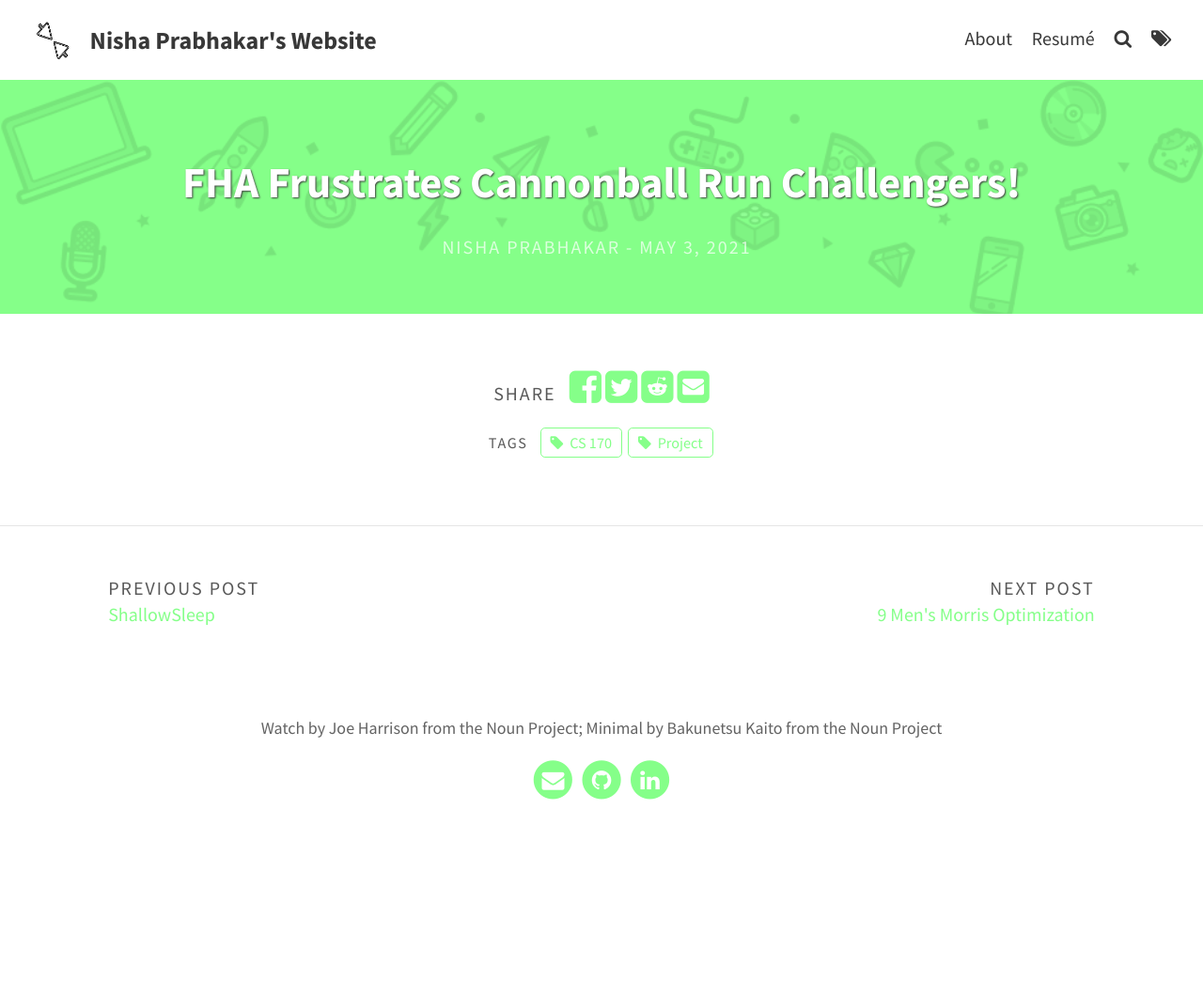
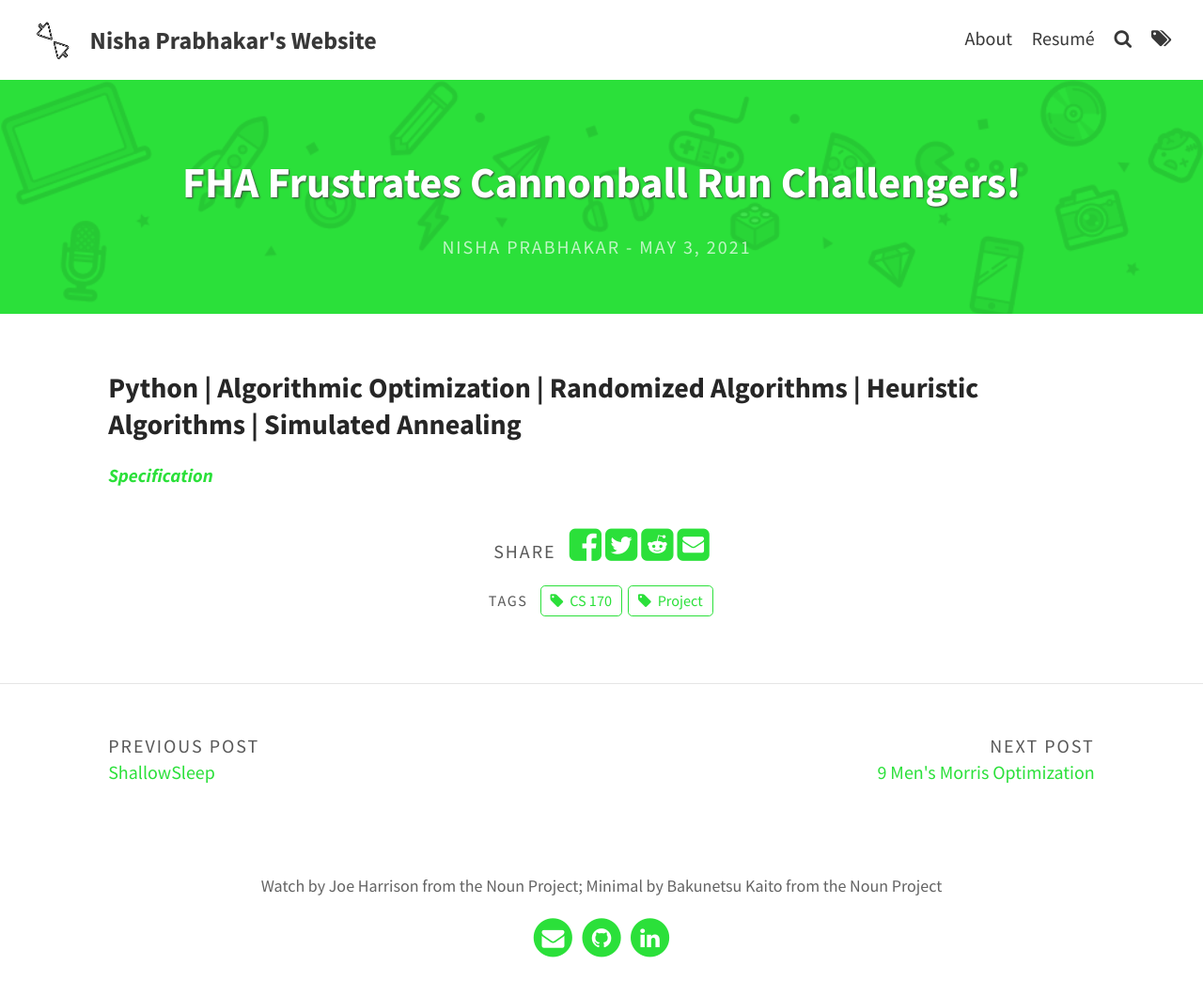
Before and after one commit to nishap1225/nishap1225.github.io, a Jekyll site: the page built from _posts/2021-05-03-FHA-Frustrates-Cannonball-Run-Competitors.md, in a window 1280 px wide. Shown: the whole page at 94% size. Built offline with Jekyll 4.4.1, drawn with Linux system fonts in a browser that asks for light colours; before the commit the page ends 900 px from its top, so only the background shows below that.

Commit message:
updating colors

```diff
--- a/_posts/2021-05-03-FHA-Frustrates-Cannonball-Run-Competitors.md
+++ b/_posts/2021-05-03-FHA-Frustrates-Cannonball-Run-Competitors.md
@@ -2,7 +2,11 @@
 layout: post
 title: FHA Frustrates Cannonball Run Challengers!
 tags: [CS 170, Project]
-color: rgb(133, 255, 137)
+color: rgb(43, 224, 58)
 author: nishap1225
 excerpt_separator: <!--more-->
 ---
+### Python | Algorithmic Optimization | Randomized Algorithms | Heuristic Algorithms | Simulated Annealing
+<!--more-->
+
+[***Specification***](https://cs170.org/assets/pdf/project_spec.pdf)
```
Also changed, not shown: _posts/2021-05-05-ShallowSleep.md (+2 -2 lines).
